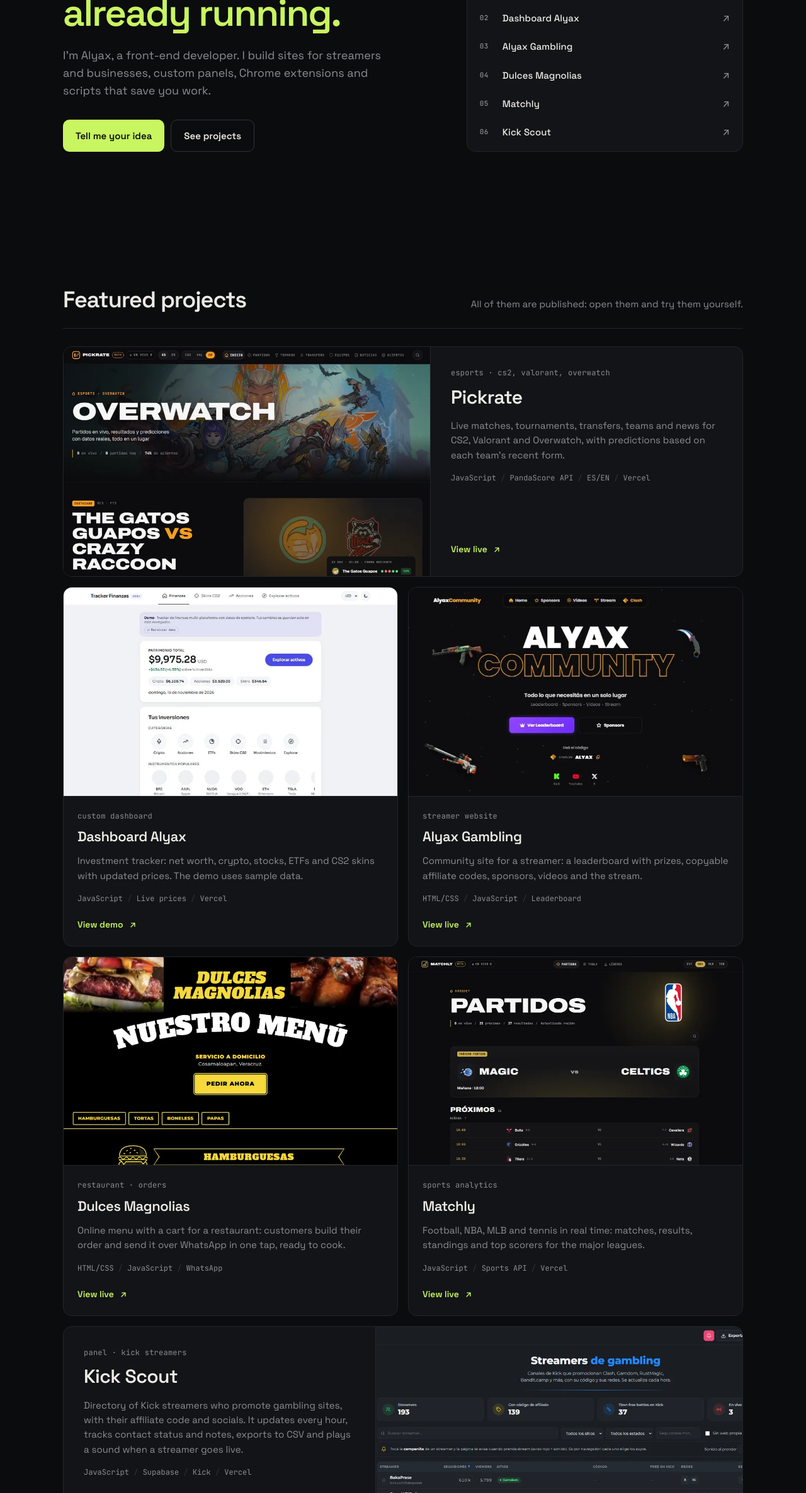
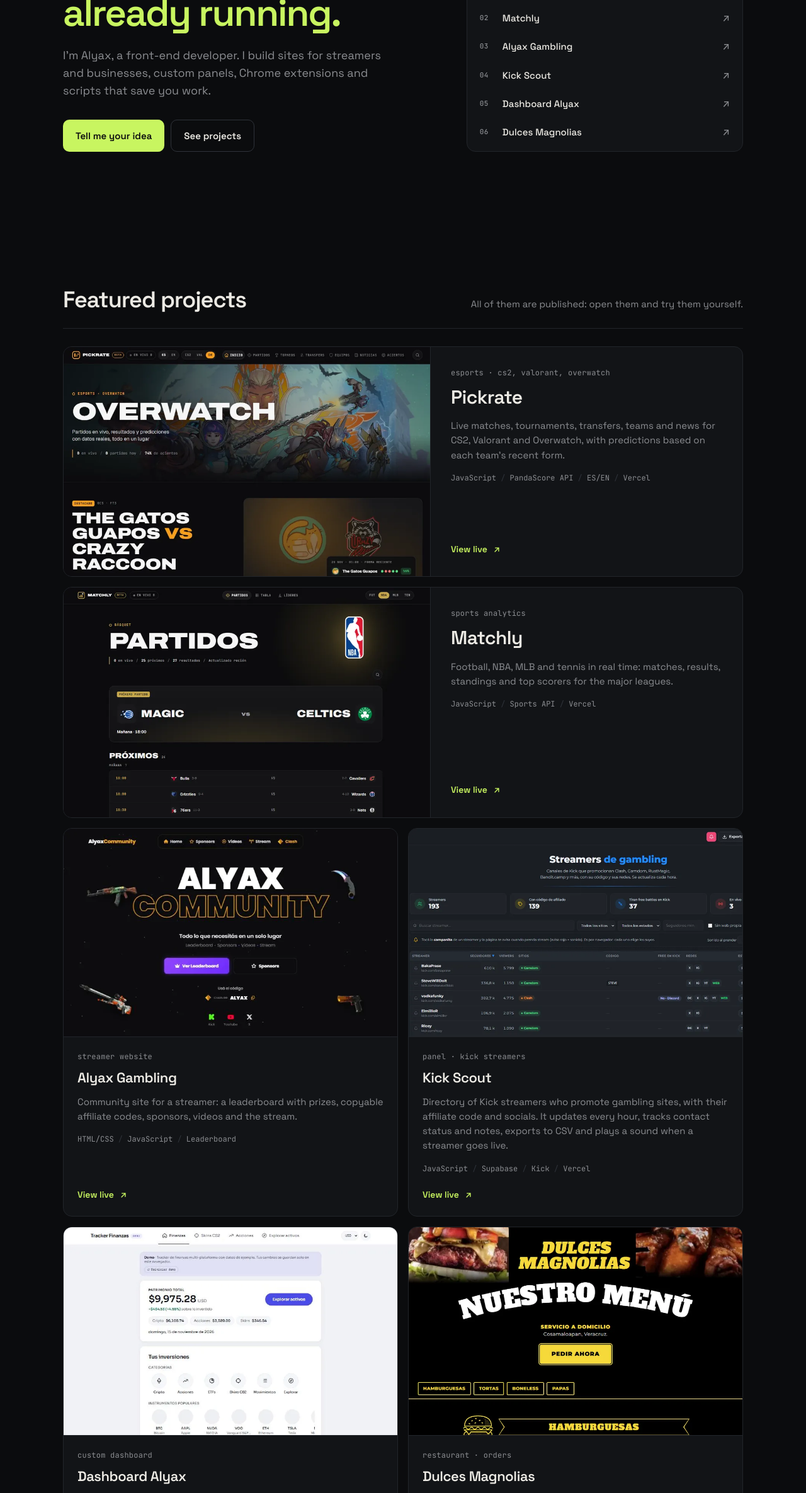
Before and after one commit to Alyax0/Alyax-Developer, a plain HTML site: page index.html in a window 1280 px wide. Shown: the part 429-2800 px from the top of the page at 63% size. Drawn offline with Linux system fonts and the light colour scheme.

Commit message:
Reordenar proyectos y destacar Matchly
- Orden: Pickrate, Matchly, Alyax Gambling, Kick Scout, Dashboard Alyax, Dulces Magnolias
- Matchly en tarjeta grande como Pickrate; Kick Scout pasa a tarjeta normal
- Índice del inicio con el mismo orden

Co-Authored-By: Claude Opus 5.5 <noreply@anthropic.com>

```diff
--- a/index.html
+++ b/index.html
@@ -190,8 +190,6 @@ button { font: inherit; color: inherit; }
 .card.feature { grid-column: 1 / -1; flex-direction: row; }
 .card.feature .shot { flex: 1.35; border-bottom: none; border-right: 1px solid var(--line); }
 .card.feature .body { flex: 1; padding: 32px; justify-content: center; }
-.card.feature.flip { flex-direction: row-reverse; }
-.card.feature.flip .shot { border-right: none; border-left: 1px solid var(--line); }
 .shot { display: block; aspect-ratio: 16 / 10; overflow: hidden; background: var(--card-2); border-bottom: 1px solid var(--line); }
 .shot img { width: 100%; height: 100%; object-fit: cover; object-position: top; transition: transform 0.5s ease; }
 .card:hover .shot img { transform: scale(1.025); }
@@ -271,8 +269,8 @@ footer { margin-top: 48px; border-top: 1px solid var(--line); }
 @media (max-width: 900px) {
   .links { display: none; }
   .hero { grid-template-columns: 1fr; gap: 40px; }
-  .card.feature, .card.feature.flip { flex-direction: column; }
-  .card.feature .shot, .card.feature.flip .shot { border-right: none; border-left: none; border-bottom: 1px solid var(--line); }
+  .card.feature { flex-direction: column; }
+  .card.feature .shot { border-right: none; border-bottom: 1px solid var(--line); }
   .card.feature .body { padding: 22px; }
   .feature .name { font-size: 24px; }
   .tools { grid-template-columns: 1fr; }
@@ -327,11 +325,11 @@ footer { margin-top: 48px; border-top: 1px solid var(--line); }
   <div class="index" aria-label="Proyectos en vivo" data-i18n-attr="aria-label:index.aria">
     <div class="index-head kicker"><span data-i18n="index.title">proyectos en vivo</span><span>06</span></div>
     <a href="https://pickrate-gg.vercel.app/" target="_blank" rel="noopener"><span class="kicker">01</span>Pickrate<span class="arr">↗</span></a>
-    <a href="https://dashboard-alyax-demo.vercel.app/" target="_blank" rel="noopener"><span class="kicker">02</span>Dashboard Alyax<span class="arr">↗</span></a>
+    <a href="https://matchly-gg.vercel.app/" target="_blank" rel="noopener"><span class="kicker">02</span>Matchly<span class="arr">↗</span></a>
     <a href="https://alyaxgambling.vercel.app/" target="_blank" rel="noopener"><span class="kicker">03</span>Alyax Gambling<span class="arr">↗</span></a>
-    <a href="https://dulces-magnolias.vercel.app/" target="_blank" rel="noopener"><span class="kicker">04</span>Dulces Magnolias<span class="arr">↗</span></a>
-    <a href="https://matchly-gg.vercel.app/" target="_blank" rel="noopener"><span class="kicker">05</span>Matchly<span class="arr">↗</span></a>
-    <a href="https://kick-scout.vercel.app/" target="_blank" rel="noopener"><span class="kicker">06</span>Kick Scout<span class="arr">↗</span></a>
+    <a href="https://kick-scout.vercel.app/" target="_blank" rel="noopener"><span class="kicker">04</span>Kick Scout<span class="arr">↗</span></a>
+    <a href="https://dashboard-alyax-demo.vercel.app/" target="_blank" rel="noopener"><span class="kicker">05</span>Dashboard Alyax<span class="arr">↗</span></a>
+    <a href="https://dulces-magnolias.vercel.app/" target="_blank" rel="noopener"><span class="kicker">06</span>Dulces Magnolias<span class="arr">↗</span></a>
   </div>
 </section>
 
@@ -354,14 +352,14 @@ footer { margin-top: 48px; border-top: 1px solid var(--line); }
       </div>
     </article>
 
-    <article class="card reveal">
-      <a class="shot" href="https://dashboard-alyax-demo.vercel.app/" target="_blank" rel="noopener" tabindex="-1" aria-hidden="true"><img src="img/dashboard.webp" alt="" width="800" height="500" loading="lazy" decoding="async"></a>
+    <article class="card feature reveal">
+      <a class="shot" href="https://matchly-gg.vercel.app/" target="_blank" rel="noopener" tabindex="-1" aria-hidden="true"><img src="img/matchly.webp" alt="" width="800" height="500" decoding="async"></a>
       <div class="body">
-        <div class="kicker" data-i18n="p2.kind">dashboard a medida</div>
-        <h3 class="name">Dashboard Alyax</h3>
-        <p class="desc" data-i18n="p2.desc">Tracker de inversiones: patrimonio total, cripto, acciones, ETFs y skins de CS2 con precios actualizados. La demo usa datos de ejemplo.</p>
-        <div class="stack"><span>JavaScript</span><span data-i18n="tag.live">Precios en vivo</span><span>Vercel</span></div>
-        <a class="go" href="https://dashboard-alyax-demo.vercel.app/" target="_blank" rel="noopener"><span data-i18n="cta.demo">Ver demo</span><svg width="14" height="14" viewBox="0 0 24 24" fill="none" stroke="currentColor" stroke-width="2.4" stroke-linecap="round" stroke-linejoin="round" aria-hidden="true"><path d="M7 17 17 7M8 7h9v9"/></svg></a>
+        <div class="kicker" data-i18n="p5.kind">analytics deportivo</div>
+        <h3 class="name">Matchly</h3>
+        <p class="desc" data-i18n="p5.desc">Fútbol, NBA, MLB y tenis en tiempo real: partidos, resultados, tablas de posiciones y goleadores de las principales ligas.</p>
+        <div class="stack"><span>JavaScript</span><span data-i18n="tag.sports">API deportiva</span><span>Vercel</span></div>
+        <a class="go" href="https://matchly-gg.vercel.app/" target="_blank" rel="noopener"><span data-i18n="cta.live">Ver en vivo</span><svg width="14" height="14" viewBox="0 0 24 24" fill="none" stroke="currentColor" stroke-width="2.4" stroke-linecap="round" stroke-linejoin="round" aria-hidden="true"><path d="M7 17 17 7M8 7h9v9"/></svg></a>
       </div>
     </article>
 
@@ -377,6 +375,28 @@ footer { margin-top: 48px; border-top: 1px solid var(--line); }
     </article>
 
     <article class="card reveal">
+      <a class="shot" href="https://kick-scout.vercel.app/" target="_blank" rel="noopener" tabindex="-1" aria-hidden="true"><img src="img/kickscout.webp" alt="" width="800" height="500" loading="lazy" decoding="async"></a>
+      <div class="body">
+        <div class="kicker" data-i18n="p6.kind">panel · streamers de kick</div>
+        <h3 class="name">Kick Scout</h3>
+        <p class="desc" data-i18n="p6.desc">Directorio de streamers de Kick que promocionan sitios de gambling, con su código de afiliado y sus redes. Se actualiza cada hora, guarda estado de contacto y notas, exporta a CSV y avisa con sonido cuando un streamer prende.</p>
+        <div class="stack"><span>JavaScript</span><span>Supabase</span><span>Kick</span><span>Vercel</span></div>
+        <a class="go" href="https://kick-scout.vercel.app/" target="_blank" rel="noopener"><span data-i18n="cta.live">Ver en vivo</span><svg width="14" height="14" viewBox="0 0 24 24" fill="none" stroke="currentColor" stroke-width="2.4" stroke-linecap="round" stroke-linejoin="round" aria-hidden="true"><path d="M7 17 17 7M8 7h9v9"/></svg></a>
+      </div>
+    </article>
+
+    <article class="card reveal">
+      <a class="shot" href="https://dashboard-alyax-demo.vercel.app/" target="_blank" rel="noopener" tabindex="-1" aria-hidden="true"><img src="img/dashboard.webp" alt="" width="800" height="500" loading="lazy" decoding="async"></a>
+      <div class="body">
+        <div class="kicker" data-i18n="p2.kind">dashboard a medida</div>
+        <h3 class="name">Dashboard Alyax</h3>
+        <p class="desc" data-i18n="p2.desc">Tracker de inversiones: patrimonio total, cripto, acciones, ETFs y skins de CS2 con precios actualizados. La demo usa datos de ejemplo.</p>
+        <div class="stack"><span>JavaScript</span><span data-i18n="tag.live">Precios en vivo</span><span>Vercel</span></div>
+        <a class="go" href="https://dashboard-alyax-demo.vercel.app/" target="_blank" rel="noopener"><span data-i18n="cta.demo">Ver demo</span><svg width="14" height="14" viewBox="0 0 24 24" fill="none" stroke="currentColor" stroke-width="2.4" stroke-linecap="round" stroke-linejoin="round" aria-hidden="true"><path d="M7 17 17 7M8 7h9v9"/></svg></a>
+      </div>
+    </article>
+
+    <article class="card reveal">
       <a class="shot" href="https://dulces-magnolias.vercel.app/" target="_blank" rel="noopener" tabindex="-1" aria-hidden="true"><img src="img/magnolias.webp" alt="" width="800" height="500" loading="lazy" decoding="async"></a>
       <div class="body">
         <div class="kicker" data-i18n="p4.kind">restaurante · pedidos</div>
@@ -384,28 +404,6 @@ footer { margin-top: 48px; border-top: 1px solid var(--line); }
         <p class="desc" data-i18n="p4.desc">Menú online con carrito para un restaurante: el cliente arma su pedido y lo envía por WhatsApp con un toque, listo para preparar.</p>
         <div class="stack"><span>HTML/CSS</span><span>JavaScript</span><span>WhatsApp</span></div>
         <a class="go" href="https://dulces-magnolias.vercel.app/" target="_blank" rel="noopener"><span data-i18n="cta.live">Ver en vivo</span><svg width="14" height="14" viewBox="0 0 24 24" fill="none" stroke="currentColor" stroke-width="2.4" stroke-linecap="round" stroke-linejoin="round" aria-hidden="true"><path d="M7 17 17 7M8 7h9v9"/></svg></a>
-      </div>
-    </article>
-
-    <article class="card reveal">
-      <a class="shot" href="https://matchly-gg.vercel.app/" target="_blank" rel="noopener" tabindex="-1" aria-hidden="true"><img src="img/matchly.webp" alt="" width="800" height="500" loading="lazy" decoding="async"></a>
-      <div class="body">
-        <div class="kicker" data-i18n="p5.kind">analytics deportivo</div>
-        <h3 class="name">Matchly</h3>
-        <p class="desc" data-i18n="p5.desc">Fútbol, NBA, MLB y tenis en tiempo real: partidos, resultados, tablas de posiciones y goleadores de las principales ligas.</p>
-        <div class="stack"><span>JavaScript</span><span data-i18n="tag.sports">API deportiva</span><span>Vercel</span></div>
-        <a class="go" href="https://matchly-gg.vercel.app/" target="_blank" rel="noopener"><span data-i18n="cta.live">Ver en vivo</span><svg width="14" height="14" viewBox="0 0 24 24" fill="none" stroke="currentColor" stroke-width="2.4" stroke-linecap="round" stroke-linejoin="round" aria-hidden="true"><path d="M7 17 17 7M8 7h9v9"/></svg></a>
-      </div>
-    </article>
-
-    <article class="card feature flip reveal">
-      <a class="shot" href="https://kick-scout.vercel.app/" target="_blank" rel="noopener" tabindex="-1" aria-hidden="true"><img src="img/kickscout.webp" alt="" width="800" height="500" loading="lazy" decoding="async"></a>
-      <div class="body">
-        <div class="kicker" data-i18n="p6.kind">panel · streamers de kick</div>
-        <h3 class="name">Kick Scout</h3>
-        <p class="desc" data-i18n="p6.desc">Directorio de streamers de Kick que promocionan sitios de gambling, con su código de afiliado y sus redes. Se actualiza cada hora, guarda estado de contacto y notas, exporta a CSV y avisa con sonido cuando un streamer prende.</p>
-        <div class="stack"><span>JavaScript</span><span>Supabase</span><span>Kick</span><span>Vercel</span></div>
-        <a class="go" href="https://kick-scout.vercel.app/" target="_blank" rel="noopener"><span data-i18n="cta.live">Ver en vivo</span><svg width="14" height="14" viewBox="0 0 24 24" fill="none" stroke="currentColor" stroke-width="2.4" stroke-linecap="round" stroke-linejoin="round" aria-hidden="true"><path d="M7 17 17 7M8 7h9v9"/></svg></a>
       </div>
     </article>
 
```
